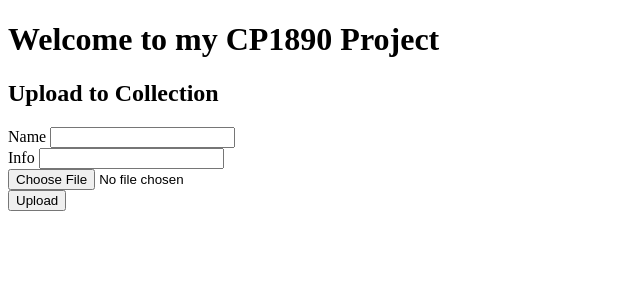
After one commit to a-mason/CP1895project, a Flask app: page /add in a window 1280 px wide. The commit adds this page. Shown: the top 300 px of the page, without its empty margins (0-640 px from the left). Run offline with Flask 3, Linux system fonts and the light colour scheme.

Commit message:
Added upload to collection and form validation

```diff
--- a/app.py
+++ b/app.py
@@ -1,5 +1,6 @@
-from flask import Flask, render_template, session
+from flask import Flask, render_template, session, request, redirect, flash
 from flask_session import Session
+import uuid, os
 
 app = Flask(__name__)
 app.secret_key = "adam_project"
@@ -16,6 +17,34 @@ def index():
         session["collection_of_something"] = []
     return render_template("index.html", collection_of_something=session["collection_of_something"], file_location=file_save_location)
 
+@app.route("/add", methods=["GET", "POST"])
+def add():
+    if request.method == "GET":
+        return render_template("add.html")
+
+    elif request.method == "POST":
+        if "collection_of_something" not in session:
+            print("Clearing session data")
+            session["collection_of_something"] = []
+
+        name = request.form.get("name", "invalid")
+        info = request.form.get("info", "invalid")
+        uploaded_file = request.files['file']
+
+        if uploaded_file.filename != '':
+            extension = os.path.splitext(uploaded_file.filename)[1].lower()
+
+            if extension in allowed_types:
+                unique_name = f"{uuid.uuid4().hex}{extension}"
+                filename = os.path.join(file_save_location, unique_name)
+                uploaded_file.save(filename)
+                session["collection_of_something"].append({"name": name, "info": info, "image": unique_name})
+                session.modified = True
+                flash("Added to collection", "message")
+                return redirect("/")
+            else:
+                flash("Invalid file type, only .png, .jpg, .jpeg files allowed.", "error")
+                return redirect("/add")
 
 
 if __name__ == "__main__":
--- /dev/null
+++ b/static/validate.js
@@ -0,0 +1,15 @@
+document.addEventListener("DOMContentLoaded", () => {
+    let form = document.querySelector("form");
+
+    form.addEventListener("submit", event => {
+        let inputs = document.querySelectorAll("input[required]");
+        for (let input of inputs) {
+            if (input.value == "") {
+                event.preventDefault();
+                alert("All fields are required.");
+                input.focus();
+                return;
+            }
+        }
+    });
+});
--- /dev/null
+++ b/templates/add.html
@@ -0,0 +1,20 @@
+{% extends "layout.html" %}
+
+{% block body %}
+        <h2>Upload to Collection</h2>
+        <form action="/add" method="post" enctype="multipart/form-data">
+          <div>
+            <label for="name">Name</label>
+            <input type="text" id="name" name="name">
+          </div>
+          <div>
+            <label for="info">Info</label>
+            <input type="text"  id="info" name="info">
+          </div>
+          <div>
+            <input type="file" name="file">
+          </div>
+          <button type="submit">Upload</button>
+        </form>
+        <script src="/static/validate.js"></script>
+{% endblock %}
```
Also changed, not shown: templates/index.html (+10 -0 lines).
